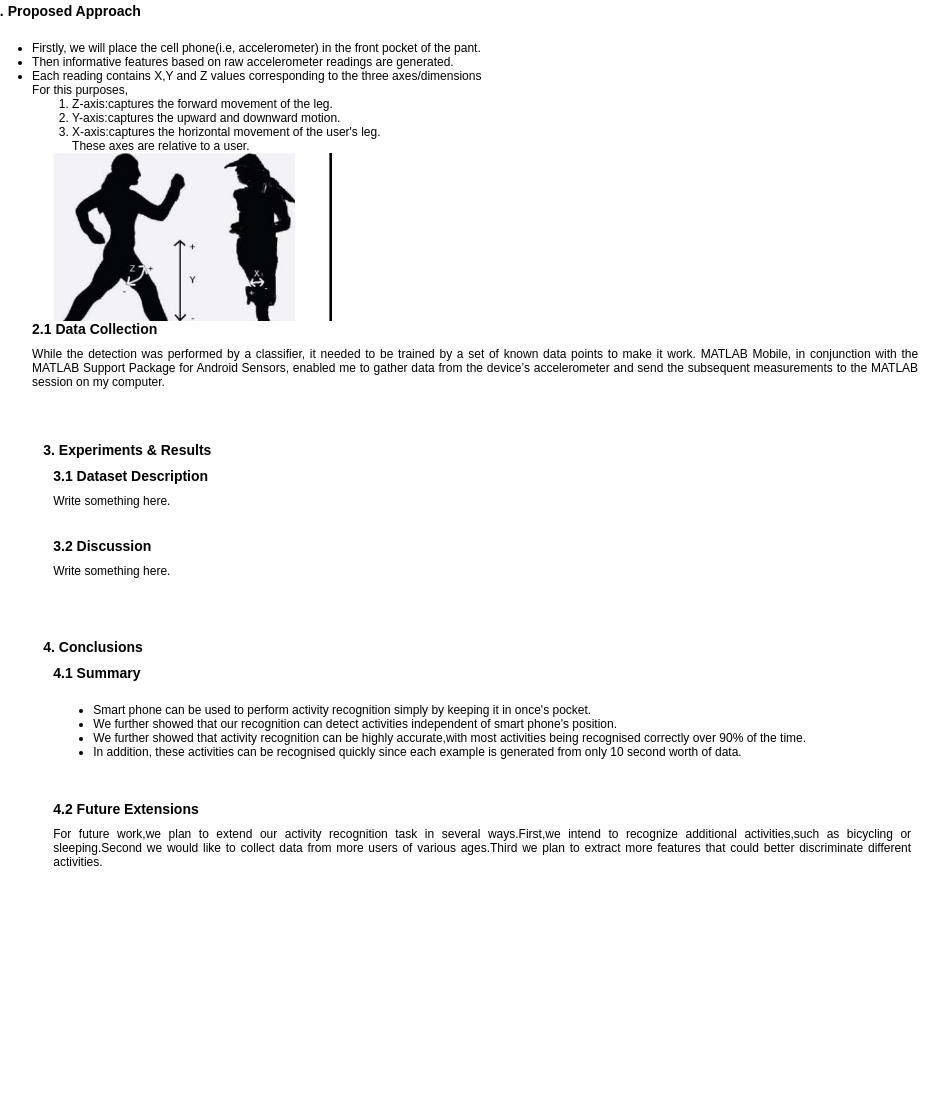
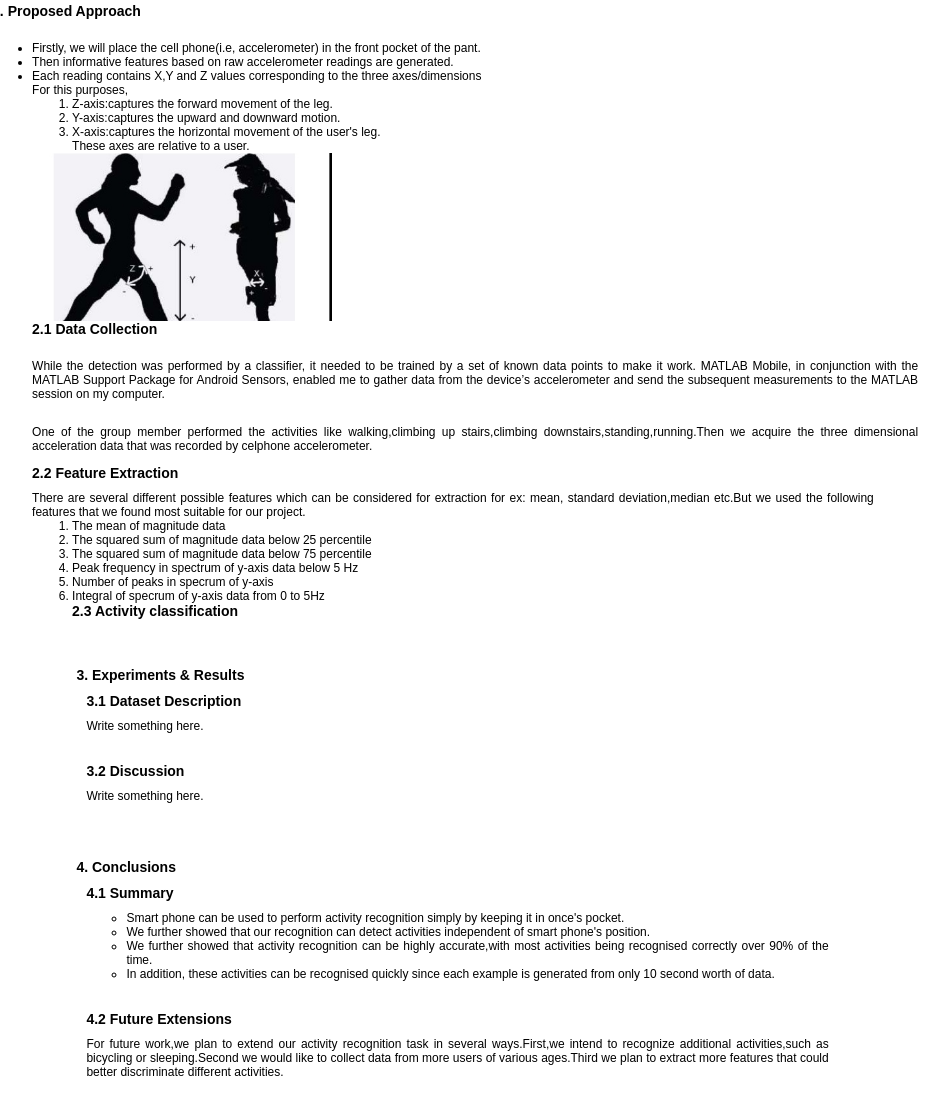
Before and after one commit to girijakuanr/dsp_project, a plain HTML site: page index.html in a window 1280 px wide. Shown: the part 1408-2527 px from the top of the page, without its empty margins (136-1085 px from the left). Before the commit the page ends 2348 px from the top, so only its background shows below. Drawn offline with Linux system fonts and the light colour scheme.

Commit message:
Update index.html

```diff
--- a/index.html
+++ b/index.html
@@ -148,10 +148,19 @@
 
 						</div>
 					   <div class="heading">2.1 Data Collection</div>
-					   <div class="text">While the detection was performed by a classifier, it needed to be trained by a set of known data points to make it work. MATLAB Mobile, in conjunction with the MATLAB Support Package for Android Sensors, enabled me to gather data from the device’s accelerometer and send the subsequent measurements to the MATLAB session on my computer.
-
-
-
+					          <div class="text"><p>While the detection was performed by a classifier, it needed to be trained by a set of known data points to make it work. MATLAB Mobile, in conjunction with the MATLAB Support Package for Android Sensors, enabled me to gather data from the device’s accelerometer and send the subsequent measurements to the MATLAB session on my computer.</p>
+							            <p> One of the group member performed the activities like walking,climbing up stairs,climbing downstairs,standing,running.Then we acquire the three dimensional acceleration data that was recorded by celphone accelerometer.</p>
+					   <div class="heading">2.2 Feature Extraction</div>
+						  <div class="text">There are several different possible features which can be considered for extraction for ex: mean, standard deviation,median etc.But we used the following features that we found most suitable for our project.
+							            <ol type="1">
+									    <li> The mean of magnitude data</li>
+									    <li> The squared sum of magnitude data below 25 percentile</li>
+									    <li> The squared sum of magnitude data below 75 percentile</li>
+									    <li> Peak frequency in spectrum of y-axis data below 5 Hz</li>
+									    <li> Number of peaks in specrum of y-axis</li>
+									    <li> Integral of specrum of y-axis data from 0 to 5Hz</li>
+					   <div class="heading">2.3 Activity classification</div>
+			                          <div class="text">
 
 
 					<!-- Stop edit here -->
```
